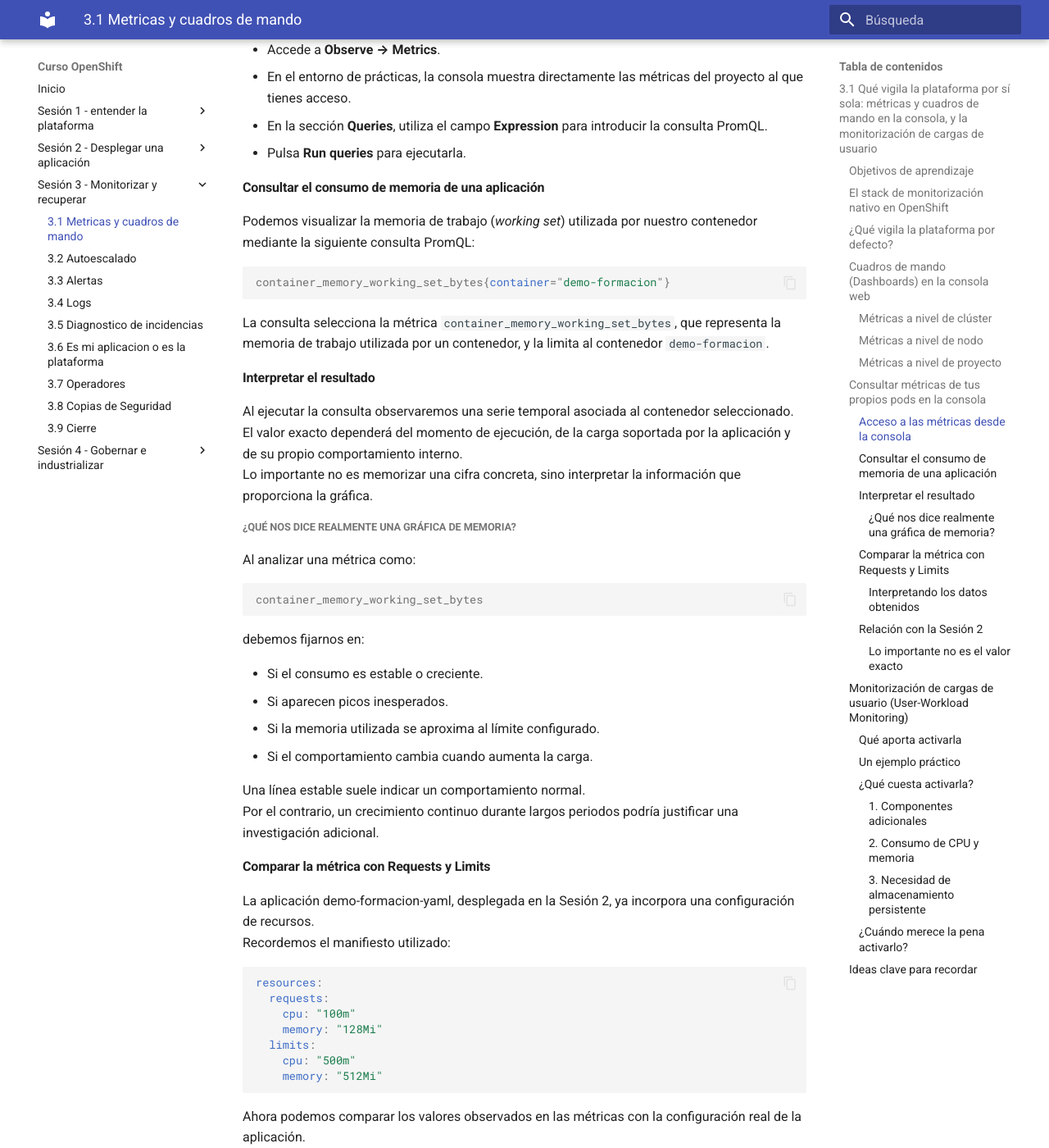
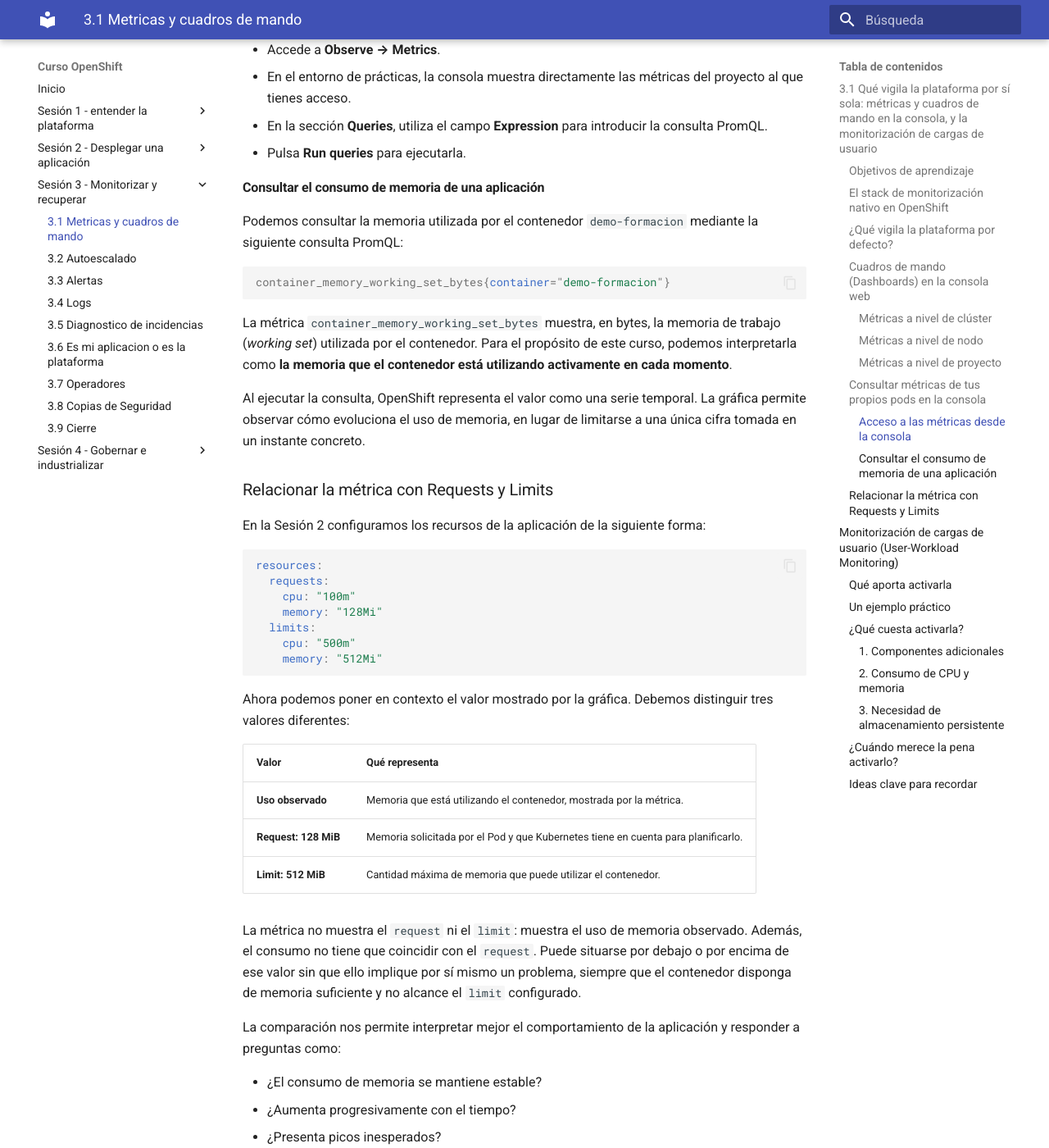
Before and after one commit to ieftraining/curso-openshift, an MkDocs documentation site: the page built from docs/sesion3/3.1 Metricas y cuadros de mando.md, in a window 1280 px wide and 1400 px high, scrolled down 3256 px. Shown: the whole window at 82% size. Built offline with MkDocs 1.6.1 and Material for MkDocs 9.7.7, drawn with Linux system fonts in a browser that asks for light colours; some of the changed text lies outside the part shown.

Commit message:
Add files via upload

````diff
--- a/docs/sesion3/3.1 Metricas y cuadros de mando.md
+++ b/docs/sesion3/3.1 Metricas y cuadros de mando.md
@@ -102,42 +102,19 @@
 
 #### Consultar el consumo de memoria de una aplicación
 
-Podemos visualizar la memoria de trabajo (_working set_) utilizada por nuestro contenedor mediante la siguiente consulta PromQL:
+Podemos consultar la memoria utilizada por el contenedor `demo-formacion` mediante la siguiente consulta PromQL:
 
 ```promql
 container_memory_working_set_bytes{container="demo-formacion"}
 ```
 
-La consulta selecciona la métrica `container_memory_working_set_bytes`, que representa la memoria de trabajo utilizada por un contenedor, y la limita al contenedor `demo-formacion`.
+La métrica `container_memory_working_set_bytes` muestra, en bytes, la memoria de trabajo (_working set_) utilizada por el contenedor. Para el propósito de este curso, podemos interpretarla como **la memoria que el contenedor está utilizando activamente en cada momento**.
 
-#### Interpretar el resultado
+Al ejecutar la consulta, OpenShift representa el valor como una serie temporal. La gráfica permite observar cómo evoluciona el uso de memoria, en lugar de limitarse a una única cifra tomada en un instante concreto.
 
-Al ejecutar la consulta observaremos una serie temporal asociada al contenedor seleccionado.
-El valor exacto dependerá del momento de ejecución, de la carga soportada por la aplicación y de su propio comportamiento interno.
-Lo importante no es memorizar una cifra concreta, sino interpretar la información que proporciona la gráfica.
+### Relacionar la métrica con Requests y Limits
 
-##### ¿Qué nos dice realmente una gráfica de memoria?
-
-Al analizar una métrica como:
-
-```promql
-container_memory_working_set_bytes
-```
-
-debemos fijarnos en:
-
-- Si el consumo es estable o creciente.
-- Si aparecen picos inesperados.
-- Si la memoria utilizada se aproxima al límite configurado.
-- Si el comportamiento cambia cuando aumenta la carga.
-
-Una línea estable suele indicar un comportamiento normal.
-Por el contrario, un crecimiento continuo durante largos periodos podría justificar una investigación adicional.
-
-#### Comparar la métrica con Requests y Limits
-
-La aplicación demo-formacion-yaml, desplegada en la Sesión 2, ya incorpora una configuración de recursos.
-Recordemos el manifiesto utilizado:
+En la Sesión 2 configuramos los recursos de la aplicación de la siguiente forma:
 
 ```yaml
 resources:
@@ -149,81 +126,29 @@
     memory: "512Mi"
 ```
 
-Ahora podemos comparar los valores observados en las métricas con la configuración real de la aplicación.
+Ahora podemos poner en contexto el valor mostrado por la gráfica. Debemos distinguir tres valores diferentes:
 
-##### Interpretando los datos obtenidos
+| Valor | Qué representa |
+|---|---|
+| **Uso observado** | Memoria que está utilizando el contenedor, mostrada por la métrica. |
+| **Request: 128 MiB** | Memoria solicitada por el Pod y que Kubernetes tiene en cuenta para planificarlo. |
+| **Limit: 512 MiB** | Cantidad máxima de memoria que puede utilizar el contenedor. |
 
-El valor mostrado por la gráfica dependerá del momento de ejecución y de la carga de trabajo.
-Podemos comprobar si el consumo real se sitúa holgadamente por debajo de los _requests_ reservados o si, por el contrario, muestra cercanía frente a los _limits_ configurados.
-Lo importante es responder a preguntas como:
+La métrica no muestra el `request` ni el `limit`: muestra el uso de memoria observado. Además, el consumo no tiene que coincidir con el `request`. Puede situarse por debajo o por encima de ese valor sin que ello implique por sí mismo un problema, siempre que el contenedor disponga de memoria suficiente y no alcance el `limit` configurado.
 
-- ¿El consumo es estable?
-- ¿La aplicación se aproxima al límite de memoria?
-- ¿Los _requests_ parecen razonables?
-- ¿Los _limits_ proporcionan margen suficiente?
+La comparación nos permite interpretar mejor el comportamiento de la aplicación y responder a preguntas como:
 
-#### Relación con la Sesión 2
+- ¿El consumo de memoria se mantiene estable?
+- ¿Aumenta progresivamente con el tiempo?
+- ¿Presenta picos inesperados?
+- ¿Se aproxima al límite de 512 MiB?
 
-En la Sesión 2 vimos tres conceptos claramente diferenciados:
-
-<table>
-<tr>
-<th>
-Concepto
-</th>
-<th>
-Significado
-</th>
-</tr>
-<tr>
-<td>
-**Request**
-</td>
-<td>
-Recursos reservados por Kubernetes para planificar el Pod
-</td>
-</tr>
-<tr>
-<td>
-**Limit**
-</td>
-<td>
-Consumo máximo permitido al contenedor
-</td>
-</tr>
-<tr>
-<td>
-**Consumo real**
-</td>
-<td>
-Recursos utilizados por la aplicación en cada momento
-</td>
-</tr>
-</table>
-
-La gráfica que estamos observando muestra precisamente el tercer valor: el consumo real.
+Lo importante no es memorizar una cifra concreta, sino observar la tendencia y el margen existente respecto al límite de memoria.
 
 !!! tip "Idea clave"
-    _Requests_ y _Limits_ son valores configurados en el Deployment.
+    La métrica muestra el uso de memoria observado. El `request` se utiliza para planificar el Pod y el `limit` establece la cantidad máxima que puede consumir el contenedor.
 
-##### Lo importante no es el valor exacto
-
-Un error frecuente es pensar que una aplicación debería consumir siempre la misma memoria.
-En realidad, las diferencias de consumo entre distintas ejecuciones pueden deberse a:
-
-- Reinicios recientes del Pod.
-- Menor carga de trabajo.
-- Diferente número de peticiones.
-- Cachés aún vacías.
-- Cambios de configuración.
-- Diferencias en el momento de observación.
-
-Por este motivo debemos fijarnos más en la tendencia de la gráfica que en una cifra concreta.
-
-!!! note
-    Es habitual que una aplicación consuma bastante menos memoria que la reservada mediante _requests_.
-
-### Monitorización de cargas de usuario (_User-Workload Monitoring_)
+## Monitorización de cargas de usuario (_User-Workload Monitoring_)
 
 Hasta ahora hemos hablado exclusivamente de la monitorización de la propia plataforma.
 Sin embargo, muchas aplicaciones también exponen métricas de negocio y funcionamiento, por ejemplo:
````
